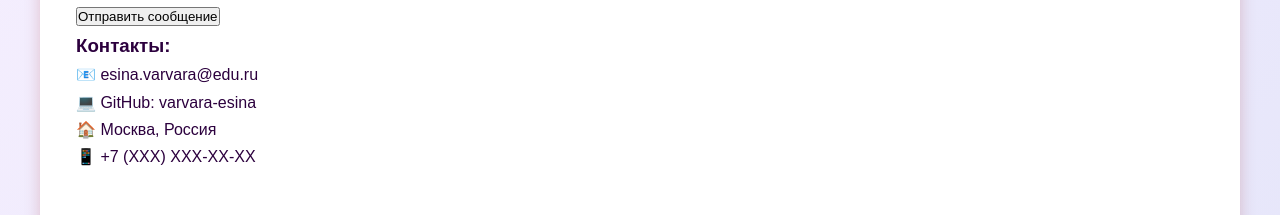
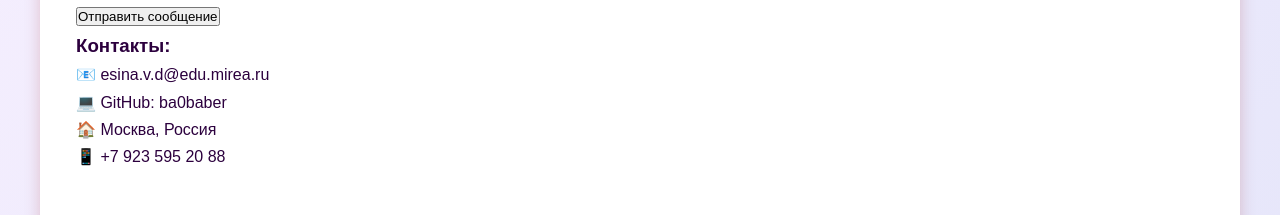
Before and after one commit to ba0baber/base-project, a plain HTML site: page pages/contacts.html in a window 1280 px wide. Shown: the part 537-752 px from the top of the page. Drawn offline with Linux system fonts and the light colour scheme; files that its build step writes are made by us from their sources; a script that the page names is missing.

Commit message:
обновлена информация на странице контакты

```diff
--- a/pages/contacts.html
+++ b/pages/contacts.html
@@ -66,12 +66,12 @@
                 <div class="contact-details">
                     <div class="contact-item">
                         <span class="contact-icon">📧</span>
-                        <span class="contact-text">esina.varvara@edu.ru</span>
+                        <span class="contact-text">esina.v.d@edu.mirea.ru</span>
                     </div>
 
                     <div class="contact-item">
                         <span class="contact-icon">💻</span>
-                        <span class="contact-text">GitHub: varvara-esina</span>
+                        <span class="contact-text">GitHub: ba0baber</span>
                     </div>
 
                     <div class="contact-item">
@@ -81,7 +81,7 @@
 
                     <div class="contact-item">
                         <span class="contact-icon">📱</span>
-                        <span class="contact-text">+7 (XXX) XXX-XX-XX</span>
+                        <span class="contact-text">+7 923 595 20 88     </span>
                     </div>
                 </div>
             </div>
```
